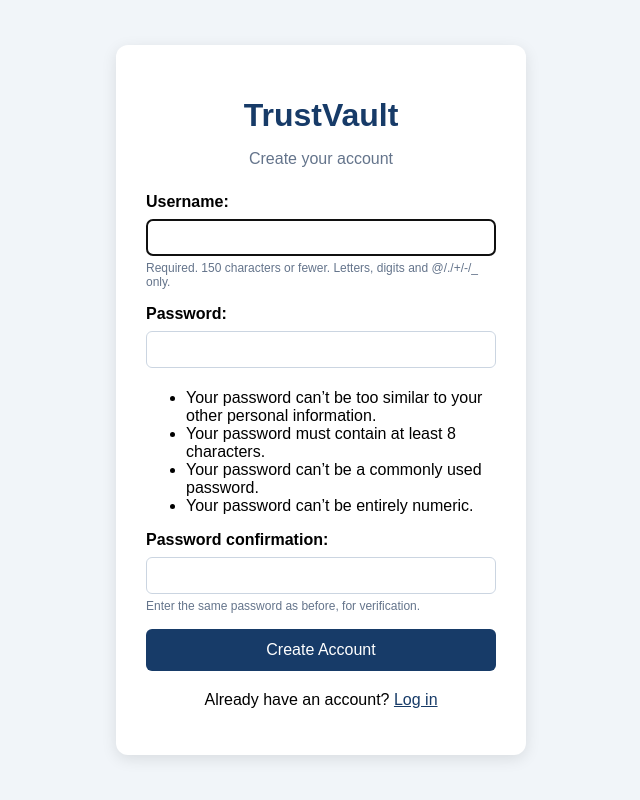
After one commit to danaboinavarshini-2005/TrustVault, a Django app: page /register/ in a window 1280 px wide. The commit adds this page. Shown: the whole page, without its empty margins (319-959 px from the left). Run offline with Django 5.2, Linux system fonts and the light colour scheme.

Commit message:
Add user registration page

```diff
--- a/config/urls.py
+++ b/config/urls.py
@@ -1,3 +1,4 @@
+
 from django.contrib import admin
 from django.urls import path
 from documents import views
@@ -12,6 +13,12 @@ urlpatterns = [
         "login/",
         views.TrustVaultLoginView.as_view(),
         name="login",
+    ),
+
+    path(
+        "register/",
+        views.register,
+        name="register",
     ),
 
     path(
@@ -49,9 +56,10 @@ urlpatterns = [
         views.revoke_document_access,
         name="revoke_document_access",
     ),
+
     path(
         "documents/<int:document_id>/edit/",
         views.edit_document,
-         name="edit_document",
+        name="edit_document",
     ),
 ]
--- /dev/null
+++ b/documents/templates/documents/register.html
@@ -0,0 +1,123 @@
+
+<!DOCTYPE html>
+<html lang="en">
+<head>
+    <meta charset="UTF-8">
+    <meta name="viewport" content="width=device-width, initial-scale=1.0">
+    <title>Create Account | TrustVault</title>
+
+    <style>
+        body {
+            font-family: Arial, sans-serif;
+            background: #f1f5f9;
+            display: flex;
+            justify-content: center;
+            align-items: center;
+            min-height: 100vh;
+            margin: 0;
+        }
+
+        .register-container {
+            background: white;
+            width: 350px;
+            max-width: calc(100% - 48px);
+            padding: 30px;
+            border-radius: 12px;
+            box-shadow: 0 4px 15px rgba(0, 0, 0, 0.1);
+        }
+
+        h1 {
+            text-align: center;
+            color: #173b68;
+            margin-bottom: 10px;
+        }
+
+        .subtitle {
+            text-align: center;
+            color: #64748b;
+            margin-bottom: 25px;
+        }
+
+        label {
+            font-weight: bold;
+        }
+
+        input {
+            box-sizing: border-box;
+            width: 100%;
+            padding: 10px;
+            margin: 8px 0 15px;
+            border: 1px solid #cbd5e1;
+            border-radius: 6px;
+        }
+
+        button {
+            width: 100%;
+            padding: 12px;
+            background: #173b68;
+            color: white;
+            border: none;
+            border-radius: 6px;
+            cursor: pointer;
+            font-size: 16px;
+        }
+
+        button:hover {
+            background: #24538a;
+        }
+
+        .login-link {
+            text-align: center;
+            margin-top: 20px;
+        }
+
+        a {
+            color: #173b68;
+        }
+
+        .errorlist {
+            color: #b91c1c;
+            font-size: 13px;
+        }
+
+        .messages {
+            color: #166534;
+        }
+
+        .helptext {
+            display: block;
+            color: #64748b;
+            font-size: 12px;
+            margin-top: -10px;
+            margin-bottom: 12px;
+        }
+    </style>
+</head>
+
+<body>
+    <div class="register-container">
+        <h1>TrustVault</h1>
+
+        <p class="subtitle">Create your account</p>
+
+        {% if messages %}
+            {% for message in messages %}
+                <p class="messages">{{ message }}</p>
+            {% endfor %}
+        {% endif %}
+
+        <form method="post">
+            {% csrf_token %}
+
+            {{ form.as_p }}
+
+            <button type="submit">Create Account</button>
+        </form>
+
+        <p class="login-link">
+            Already have an account?
+            <a href="{% url 'login' %}">Log in</a>
+        </p>
+    </div>
+</body>
+</html>
--- a/documents/views.py
+++ b/documents/views.py
@@ -5,7 +5,9 @@ from pathlib import Path
 from django.contrib import messages
 from django.contrib.auth import get_user_model
 from django.contrib.auth.decorators import login_required
+from django.contrib.auth.forms import UserCreationForm
 from django.contrib.auth.views import LoginView, LogoutView
+from django.db import transaction
 from django.http import FileResponse, Http404
 from django.shortcuts import render, redirect, get_object_or_404
 from django.urls import reverse_lazy
@@ -69,20 +71,65 @@ def log_audit(user, action, result, document=None, details=""):
 
 
 def home(request):
+    """Display the TrustVault home page."""
     return render(request, "documents/home.html")
 
 
+def register(request):
+    """
+    Register a new user with the default Viewer role.
+    Existing authenticated users are redirected to the dashboard.
+    """
+    if request.user.is_authenticated:
+        return redirect("dashboard")
+
+    if request.method == "POST":
+        form = UserCreationForm(request.POST)
+
+        if form.is_valid():
+            with transaction.atomic():
+                user = form.save()
+
+                UserProfile.objects.get_or_create(
+                    user=user,
+                    defaults={
+                        "role": UserProfile.VIEWER,
+                    },
+                )
+
+            messages.success(
+                request,
+                "Your account was created successfully. Please log in.",
+            )
+
+            return redirect("login")
+
+    else:
+        form = UserCreationForm()
+
+    return render(
+        request,
+        "documents/register.html",
+        {
+            "form": form,
+        },
+    )
+
+
 class TrustVaultLoginView(LoginView):
+    """Display the login page."""
     template_name = "documents/login.html"
     redirect_authenticated_user = True
 
 
 class TrustVaultLogoutView(LogoutView):
+    """Log out the current user."""
     next_page = reverse_lazy("home")
 
 
 @login_required
 def dashboard(request):
+    """Display documents, shared documents, and upload functionality."""
     role = get_user_role(request.user)
 
     # Handle document uploads.
```
Also changed, not shown: documents/templates/documents/login.html (+11 -0 lines).
